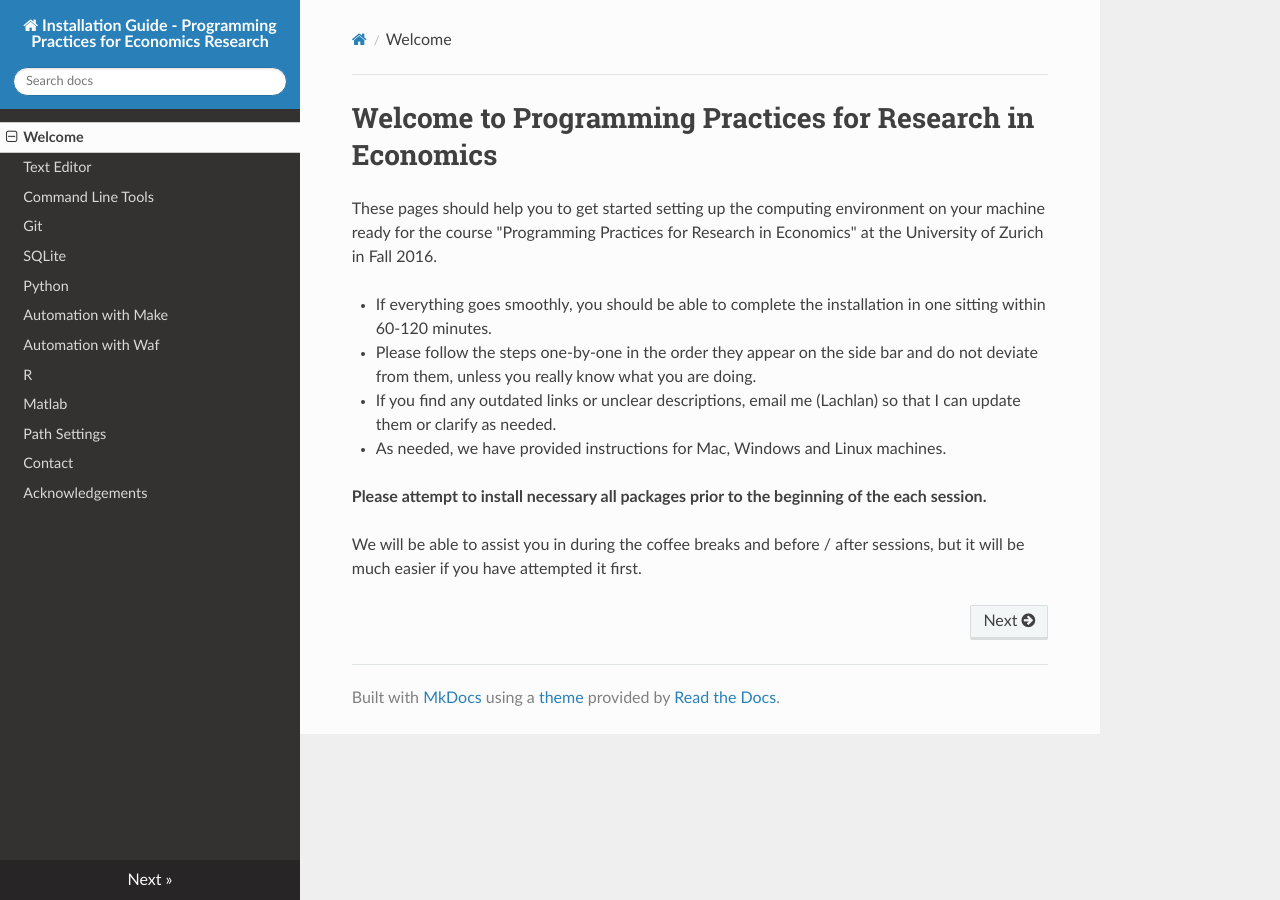
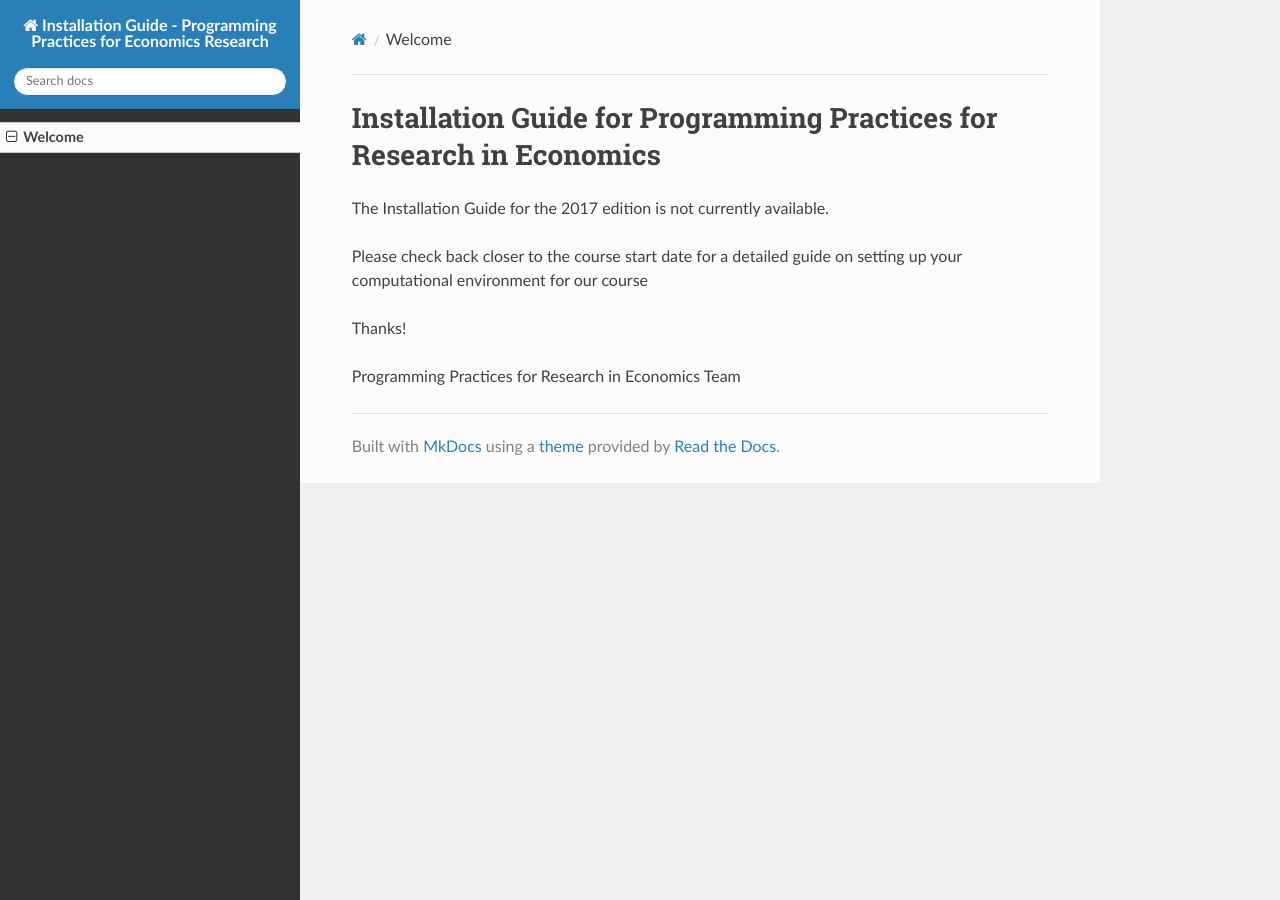
Before and after one commit to pp4rs/DEPRECATED-installation-guide, an MkDocs documentation site: the page built from docs/index.md, in a window 1280 px wide. Built offline with MkDocs 1.6.1, drawn with Linux system fonts in a browser that asks for light colours; nearby versions of some CDN libraries; old or Windows-style settings are respelled for this version of MkDocs.

Commit message:
ready to start set up for 2017 edition

```diff
--- a/docs/index.md
+++ b/docs/index.md
@@ -1,6 +1,14 @@
-# Welcome to Programming Practices for Research in Economics
+# Installation Guide for Programming Practices for Research in Economics
 
-These pages should help you to get started setting up the computing environment on your machine ready for the course "Programming Practices for Research in Economics" at the University of Zurich in Fall 2016.
+The Installation Guide for the 2017 edition is not currently available.
+
+Please check back closer to the course start date for a detailed guide on setting up your computational environment for our course
+
+Thanks!
+
+Programming Practices for Research in Economics Team
+
+<!-- These pages should help you to get started setting up the computing environment on your machine ready for the course "Programming Practices for Research in Economics" at the University of Zurich in Fall 2016.
 
 
 * If everything goes smoothly, you should be able to complete the installation in one sitting within 60-120 minutes.
@@ -10,4 +18,4 @@ These pages should help you to get started setting up the computing environment
 
 **Please attempt to install necessary all packages prior to the beginning of the each session.**
 
-We will be able to assist you in during the coffee breaks and before / after sessions, but it will be much easier if you have attempted it first.
+We will be able to assist you in during the coffee breaks and before / after sessions, but it will be much easier if you have attempted it first. -->
--- a/mkdocs.yml
+++ b/mkdocs.yml
@@ -1,17 +1,17 @@
 site_name: Installation Guide - Programming Practices for Economics Research
 pages:
 - Welcome: index.md
-- Text Editor: textEditor.md
-- Command Line Tools: commandLine.md
-- Git: gitInstall.md
-- SQLite: sqlite.md
-- Python: python.md
-- Automation with Make: make.md
-- Automation with Waf: waf.md
-- R: r.md
-- Matlab: matlab.md
-- Path Settings: path-setting.md
-- Contact: contact.md
-- Acknowledgements: acknowledgement.md
+# - Text Editor: textEditor.md
+# - Command Line Tools: commandLine.md
+# - Git: gitInstall.md
+# - SQLite: sqlite.md
+# - Python: python.md
+# - Automation with Make: make.md
+# - Automation with Waf: waf.md
+# - R: r.md
+# - Matlab: matlab.md
+# - Path Settings: path-setting.md
+# - Contact: contact.md
+# - Acknowledgements: acknowledgement.md
 
 theme: readthedocs
```
Also changed, not shown: 1 other file.
